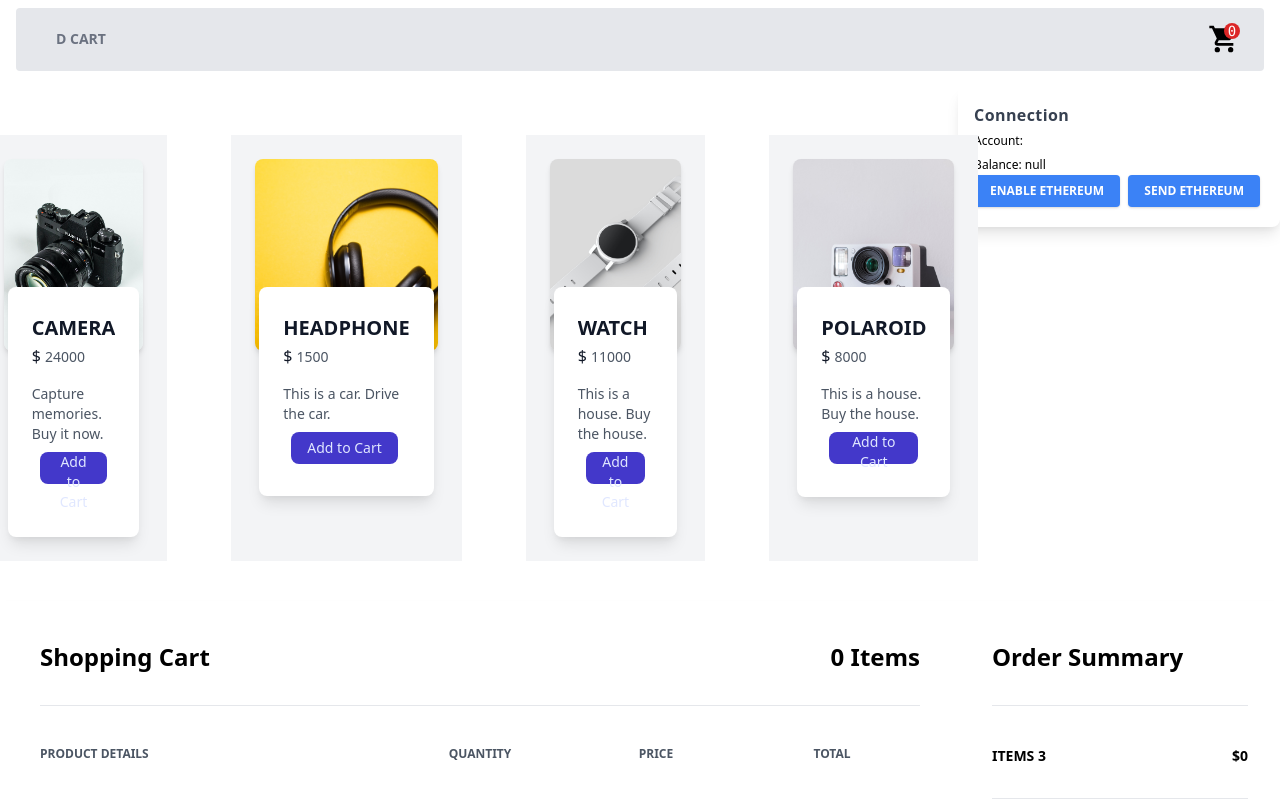
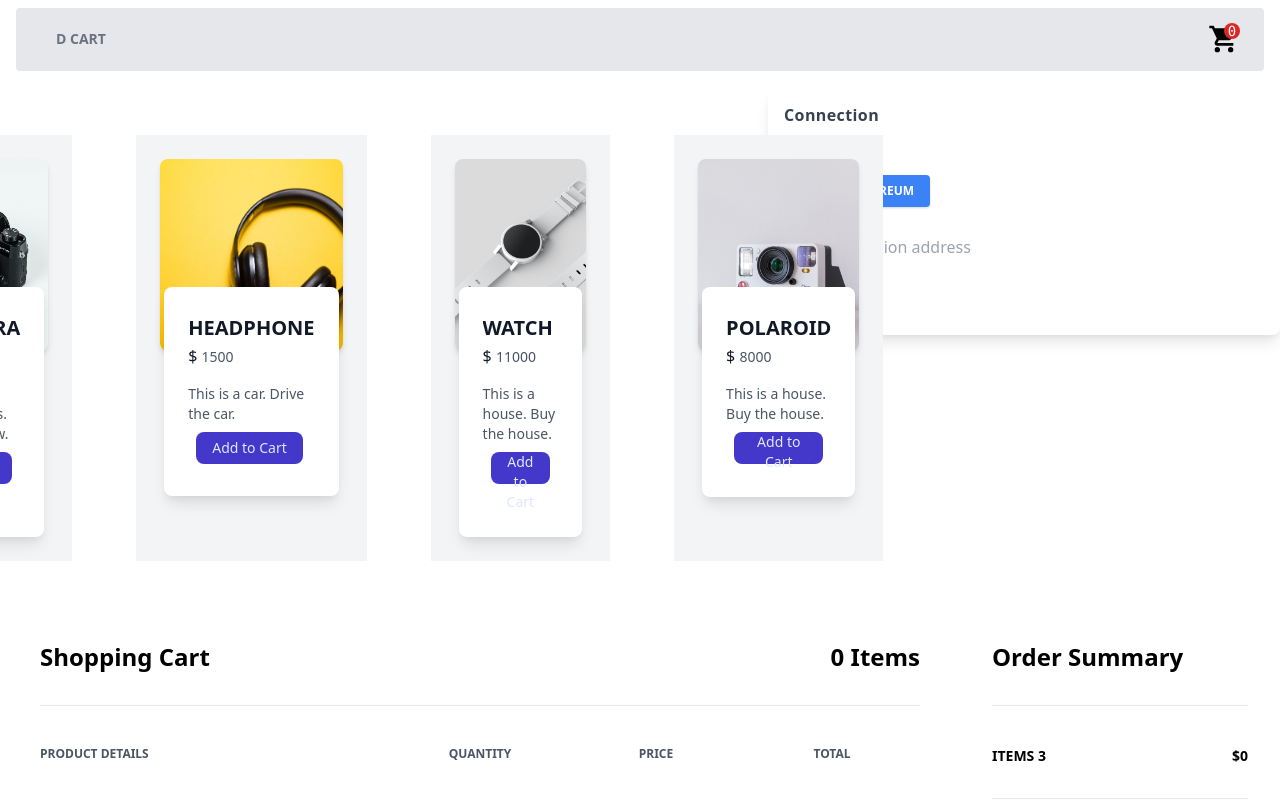
Before and after one commit to stevepabatao/shopping-cart, a Svelte app: page / in a window 1280 px wide. Shown: the top 800 px of the page. Built offline with nearby package versions, Linux system fonts and the light colour scheme.

Commit message:
Added inputs for address and amount.

```diff
--- a/src/components/DButton.svelte
+++ b/src/components/DButton.svelte
@@ -16,6 +16,9 @@ let balance = null;
 let pollDataInterval = null;
 let provider = null;
 let tokenData = null;
+
+let address = "";
+let amt = "";
 
 function initialize(userAddress) {
     // This method initializes the dapp
@@ -151,8 +154,10 @@ function initialize(userAddress) {
 
 
     try {
-      const to = '0xFfc3a2baBDC923f687EcE7192a6C6f08D05CE826';
-      const amount = 100;
+
+      const to = address;
+      const amount = amt;
+      alert(address + " - " + amt);
       // If a transaction fails, we save that error in the component's state.
       // We only save one such error, so before sending a second transaction, we
       // clear it.
@@ -229,9 +234,11 @@ function initialize(userAddress) {
         <div>
             <button class="bg-blue-500 text-white active:bg-blue-600 font-bold uppercase text-xs px-4 py-2 rounded shadow hover:shadow-md outline-none focus:outline-none mr-1 mb-1 ease-linear transition-all duration-150" type="button" on:click={connectWallet}>
                 Enable Ethereum
-            </button>
+            </button><br/>
+            To : <input type="text"  id="address" name="address" size="50" placeholder="Enter desination address" bind:value={address}/><br/>
+            Amount : <input type="text"  id="amt" name="amt" size="3" placeholder="1" bind:value={amt}/><br/>
             <button class="bg-blue-500 text-white active:bg-blue-600 font-bold uppercase text-xs px-4 py-2 rounded shadow hover:shadow-md outline-none focus:outline-none mr-1 mb-1 ease-linear transition-all duration-150" type="button" on:click={transferTokens}>
-                Send Ethereum
+                Send
             </button>
 
         </div>
--- a/src/components/contracts/contract-address.json
+++ b/src/components/contracts/contract-address.json
@@ -1,3 +1,3 @@
 {
-  "Token": "0x03bCf451cF85C7afb6F80008FA5AD0600075fDE7"
+  "Token": "0x3477FAA4eDAf4D490e4C9E8e87F0e47276Fd676f"
 }
```
